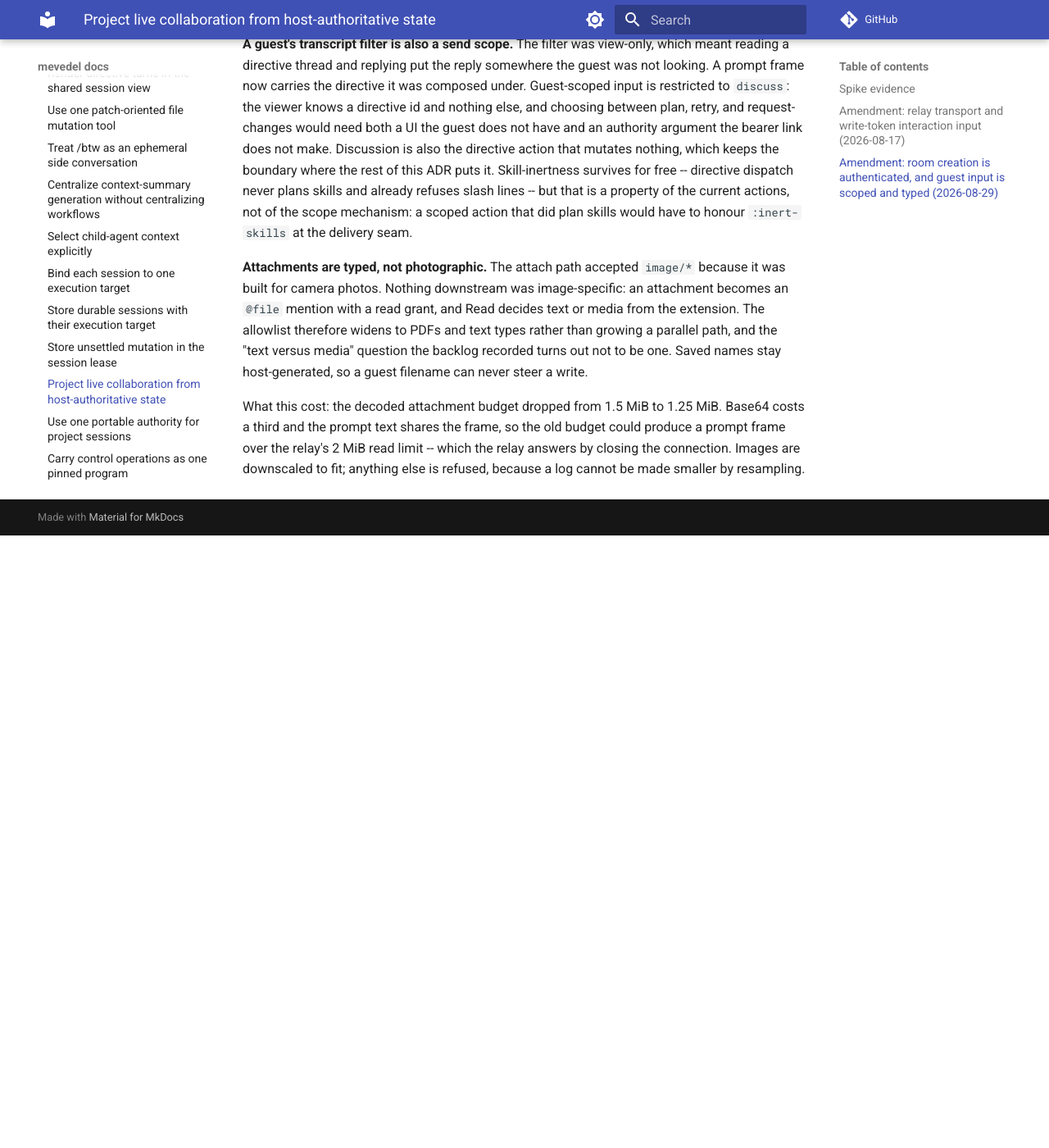
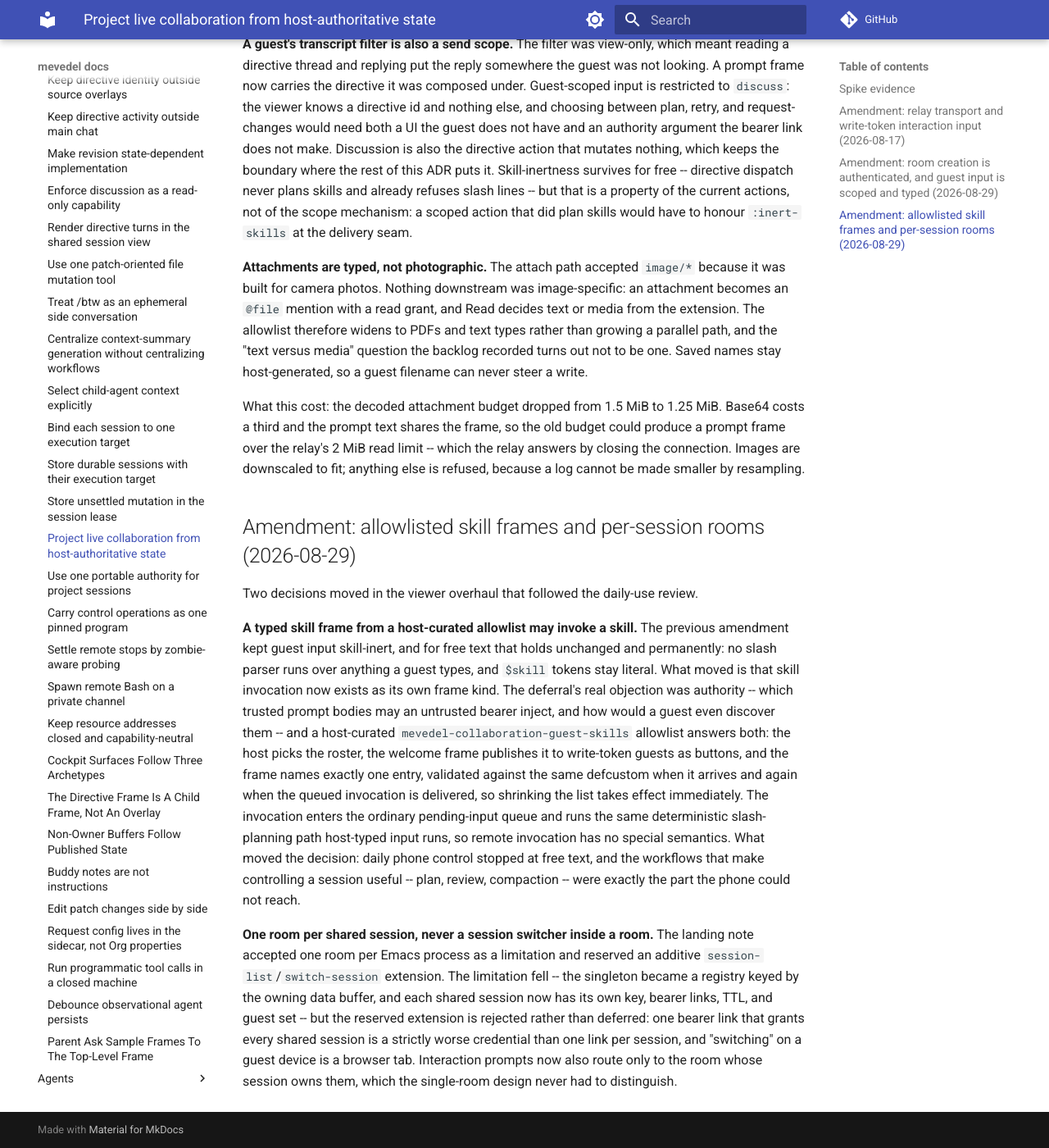
Before and after one commit to FrauH0lle/mevedel, an MkDocs documentation site: the page built from docs/adr/0099-project-live-collaboration-from-host-authoritative-state.md, in a window 1280 px wide and 1400 px high, scrolled down 2713 px. Shown: the whole window at 82% size. Built offline with MkDocs 1.6.1 and Material for MkDocs 9.7.7, drawn with Linux system fonts in a browser that asks for light colours; comment, search, counter and statistics services are not loaded; before the commit the page ends 3366 px from its top, so only the background shows below that; some of the changed text lies outside the part shown.

Commit message:
feat(collab): Host-allowlisted skill buttons for write-link guests
Remote control stopped at free text: the workflows that make steering
a session useful -- plan, review, compaction -- were exactly what a
phone could not reach. A new defcustom allowlist is published to
write-token guests as tappable chips; a tap sends a typed skill frame
validated against the same list on arrival and again at delivery, and
the invocation runs the ordinary queued slash-planning path. Guest
free text stays skill-inert permanently; the typed frame is the only
skill surface.

* mevedel-collaboration.el (mevedel-collaboration-guest-skills): The
allowlist; names are slash lines without the slash.

(mevedel-collaboration--send-snapshot): The welcome carries the roster
for writable guests only.

(mevedel-collaboration--handle-skill, mevedel-collaboration--on-frame):
Validate and queue the invocation with the ordinary queued ack.

* mevedel-pending-inputs.el (mevedel-view-enqueue-external-follow-up):
A caller-validated SKILL key delivers its slash line with skill
planning live, marked for the delivery-time recheck.

(mevedel-view--drop-disallowed-guest-skills)
(mevedel-view--drain-follow-up): Entries whose skill left the
allowlist while queued are dropped at delivery, so shrinking the
defcustom takes effect immediately.

* relay/viewer/index.html:
* relay/viewer/viewer.css:
* relay/viewer/viewer.js (showSkillChips, handleFrame): Chips above
the composer from the welcome roster; each sends the typed frame.

* docs/adr/0099-project-live-collaboration-from-host-authoritative-state.md:
Amend for the two decisions that moved: typed skill frames from a
host-curated allowlist, and one room per shared session with the
reserved in-room session switcher rejected outright.

* docs/backlog.md: Close the guest-skills deferral, the one-room
limitation, and the remote-questionnaire-cancel entry whose premise
died with the Ask overhaul; record the guest /btw acceptance bar and
the argument-less scope of guest skill buttons.

* test/test-mevedel-collaboration.el:
* test/collaboration-viewer-test.js: Cover roster publication, frame
validation, delivery-time recheck, and the chips end to end.

```diff
--- a/docs/adr/0099-project-live-collaboration-from-host-authoritative-state.md
+++ b/docs/adr/0099-project-live-collaboration-from-host-authoritative-state.md
@@ -142,3 +142,38 @@
 which the relay answers by closing the connection. Images are downscaled to
 fit; anything else is refused, because a log cannot be made smaller by
 resampling.
+
+## Amendment: allowlisted skill frames and per-session rooms (2026-08-29)
+
+Two decisions moved in the viewer overhaul that followed the daily-use
+review.
+
+**A typed skill frame from a host-curated allowlist may invoke a skill.**
+The previous amendment kept guest input skill-inert, and for free text that
+holds unchanged and permanently: no slash parser runs over anything a guest
+types, and `$skill` tokens stay literal. What moved is that skill invocation
+now exists as its own frame kind. The deferral's real objection was
+authority -- which trusted prompt bodies may an untrusted bearer inject, and
+how would a guest even discover them -- and a host-curated
+`mevedel-collaboration-guest-skills` allowlist answers both: the host picks
+the roster, the welcome frame publishes it to write-token guests as
+buttons, and the frame names exactly one entry, validated against the same
+defcustom when it arrives and again when the queued invocation is
+delivered, so shrinking the list takes effect immediately. The invocation
+enters the ordinary pending-input queue and runs the same deterministic
+slash-planning path host-typed input runs, so remote invocation has no
+special semantics. What moved the decision: daily phone control stopped at
+free text, and the workflows that make controlling a session useful --
+plan, review, compaction -- were exactly the part the phone could not
+reach.
+
+**One room per shared session, never a session switcher inside a room.**
+The landing note accepted one room per Emacs process as a limitation and
+reserved an additive `session-list`/`switch-session` extension. The
+limitation fell -- the singleton became a registry keyed by the owning data
+buffer, and each shared session now has its own key, bearer links, TTL, and
+guest set -- but the reserved extension is rejected rather than deferred:
+one bearer link that grants every shared session is a strictly worse
+credential than one link per session, and "switching" on a guest device is
+a browser tab. Interaction prompts now also route only to the room whose
+session owns them, which the single-room design never had to distinguish.
--- a/docs/backlog.md
+++ b/docs/backlog.md
@@ -101,16 +101,12 @@
 - **Source:** Post-review discussion on 2026-08-18; revisited 2026-08-29
   once daily phone usage made the deferrals observable rather than
   hypothetical. Directive-scoped guest prompts, guest-visible queue
-  state, and general file attachment landed then; see
+  state, and general file attachment landed then. The overhaul later the
+  same day landed skills-as-buttons (the allowlist design this entry
+  prescribed), notifications, the directive tab strip, own-queue
+  entries with retract, questionnaire dismiss, the QR share frame, and
+  one room per session; see
   `docs/adr/0099-project-live-collaboration-from-host-authoritative-state.md`.
-- **Skills and slash commands for guests.** Still deferred, and now
-  deliberately rather than by omission. Guest input is skill-inert
-  (`$skill` tokens stay literal; slash commands are never parsed), and
-  the capability was not among those observed in use. It needs a roster
-  model, an authority model, and a discovery UI so a phone can type
-  `/plan`. If it returns, the minimum is a defcustom allowlist of skill
-  names rendered as buttons and validated against the same list at the
-  host seam -- never a slash parser over guest input.
 - **Original filenames for guest attachments.** Saved names are
   host-generated (`guest-<stamp>-<n>.<ext>`), so a model reading a guest
   log sees no clue what it was called. Carrying the guest's name would
@@ -120,24 +116,31 @@
   1.25 MiB decoded so the sealed prompt frame clears the relay's 2 MiB
   read limit alongside a maximum-length prompt. Logs and patches fit;
   if that ever bites, chunking across frames is the upgrade path.
+- **Guest /btw.** Deferred with an explicit acceptance bar: build it
+  only when a need is observed that is simultaneously private (not
+  visible to host and other guests), ephemeral (not part of the durable
+  session), immediate (cannot wait behind the running turn), and
+  unscoped (not about any directive). Directive-scoped discuss prompts
+  cover everything short of that conjunction. If built, it is full-link
+  only, read-only tools, per-peer delivery -- host `/btw` carries Bash
+  and ApplyPatch and must never be handed to a bearer link as-is.
+- **Skill arguments for guest buttons.** Guest skill invocation is
+  argument-less; an argument UI is a later iteration if missed in
+  practice.
 
 ### Collaboration limitations accepted at landing
 
 - **Source:** Post-landing gap review of the browser-relay feature on
   2026-08-18. Recorded so real usage can promote any of them; none blocks
   current use. Two were promoted and closed on 2026-08-29 (relay host
-  authentication and directive-scoped guest prompts).
-- **One room per Emacs process.** Two sessions cannot be shared at once.
-  The frame grammar tolerates a later `session-list`/`switch-session`
-  extension additively.
+  authentication and directive-scoped guest prompts); the same day's
+  overhaul closed two more (one room per Emacs process fell to
+  per-session rooms, and remote questionnaire cancel became a plain
+  dismiss once the Ask overhaul made cancellation settle only the
+  questionnaire rather than abort the request).
 - **Compaction drops historical guest badges.** Attribution audit records
   inside compacted spans vanish with the spans; tail-preserved turns keep
   theirs. Cosmetic and historical only.
-- **No remote questionnaire cancel.** Ask cancellation aborts the whole
-  request, too heavy for a phone button; guests can only submit. A guest
-  who does not want to answer simply does not, and the host answers in
-  Emacs. If wanted, a cancel option would need its own confirm step and a
-  response kind of its own.
 
 ## Skills
 
```
Also changed, not shown: other parts of docs/adr/0099-project-live-collaboration-from-host-authoritative-state.md (+1 -1 lines), 7 other files.
